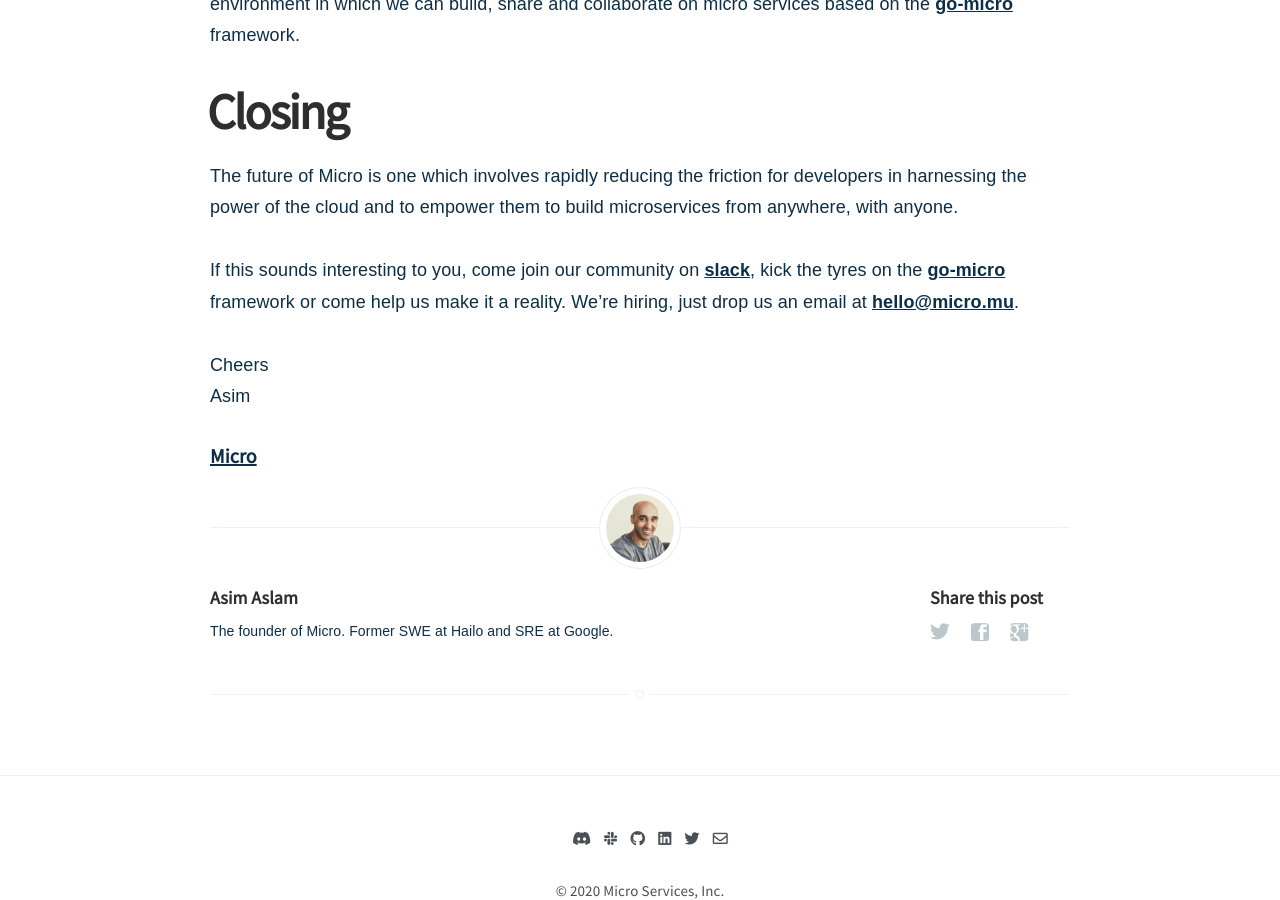
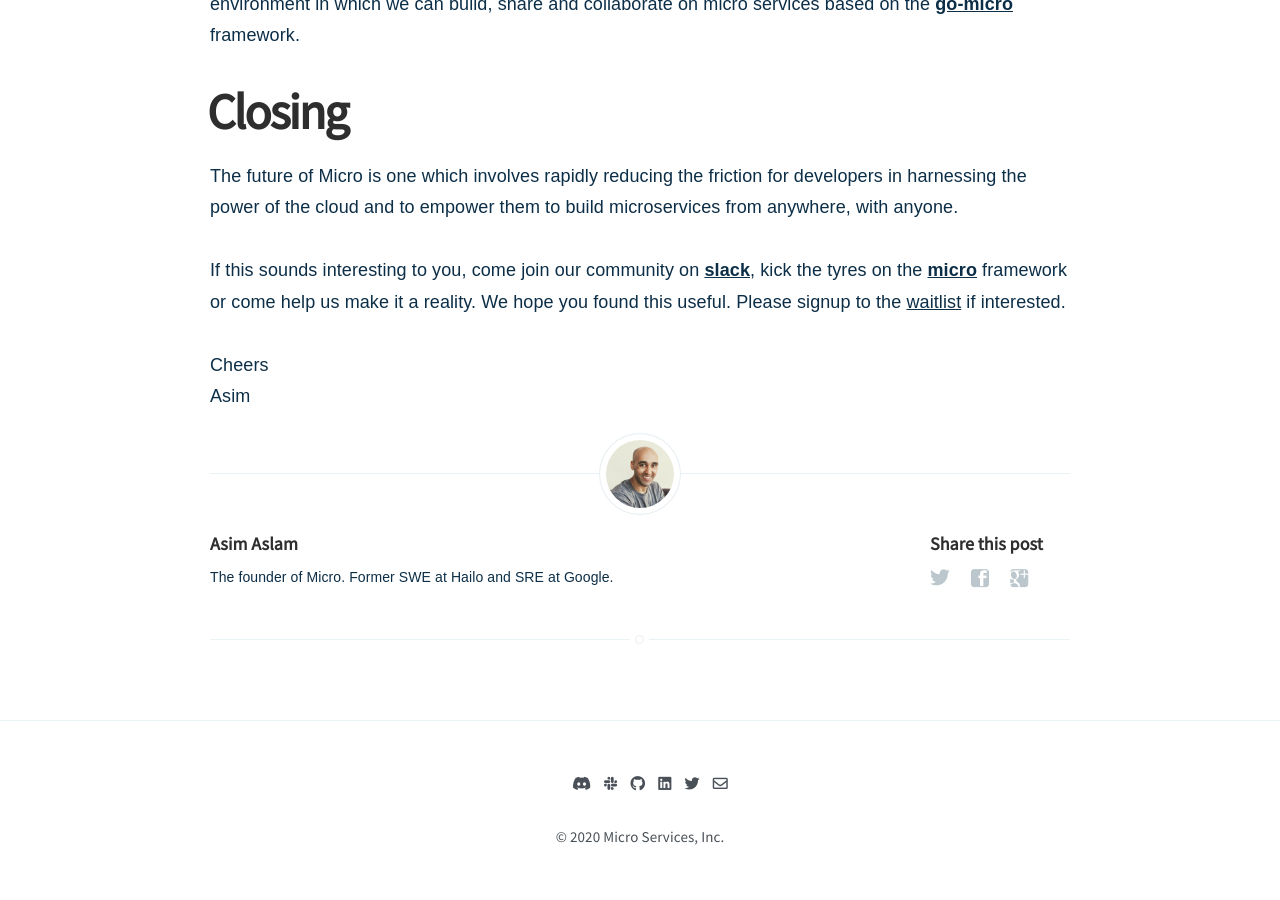
Before and after one commit to micro-community/go-micro-v2-doc, a Jekyll site: the page built from blog/_posts/2019-11-18-what-is-micro.md, in a window 1280 px wide and 900 px high, scrolled down 11053 px. Built offline with Jekyll 4.4.1, drawn with Linux system fonts in a browser that asks for light colours; nearby versions of some CDN libraries; comment, search, counter and statistics services are not loaded.

Commit message:
update blog

```diff
--- a/blog/_posts/2019-11-18-what-is-micro.md
+++ b/blog/_posts/2019-11-18-what-is-micro.md
@@ -255,12 +255,10 @@
 The future of Micro is one which involves rapidly reducing the friction for developers in harnessing the power of
 the cloud and to empower them to build microservices from anywhere, with anyone.
 
-If this sounds interesting to you, come join our community on [**slack**](https://m3o.com/slack), kick the tyres
-on the [**go-micro**](https://github.com/micro/go-micro) framework or come help us make it a reality. We're hiring,
-just drop us an email at <a href="mailto:hello@micro.mu"><b>hello@micro.mu</b></a>.
+If this sounds interesting to you, come join our community on [**slack**](https://slack.m3o.com), kick the tyres
+on the [**micro**](https://github.com/micro/micro) framework or come help us make it a reality. We hope
+you found this useful. Please signup to the <a href="https://m3o.com">waitlist</a> if interested.
 
 Cheers
 <br>
 Asim
-
-<h6><a href="https://m3o.com">Micro</a></h6>
```
